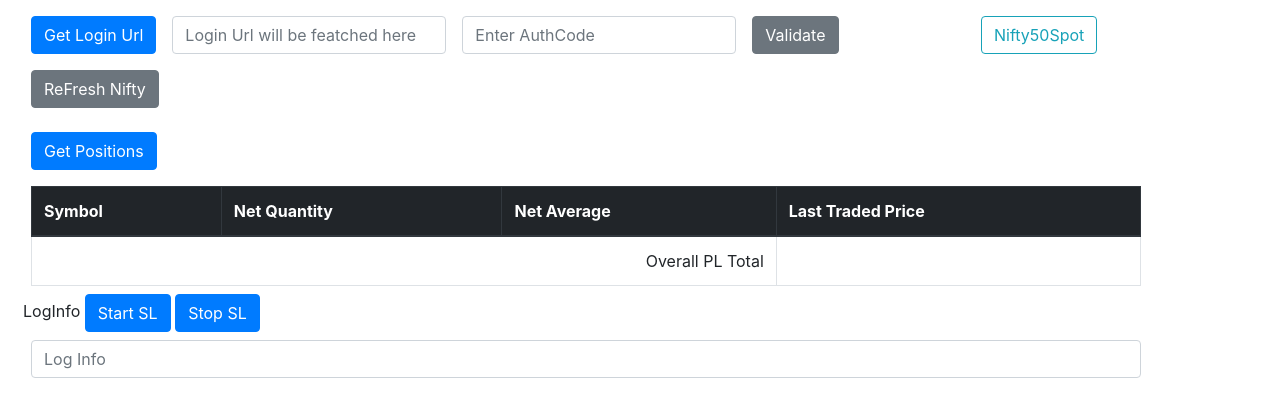
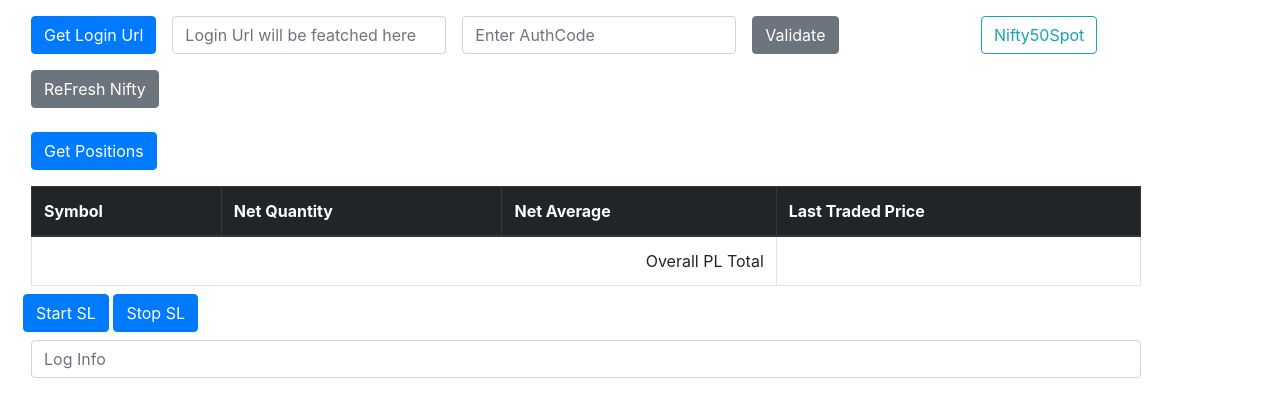
Before and after one commit to siva26s/MyWebApp, a plain HTML site: page index.html in a window 1280 px wide. Drawn offline with nearby package versions, Linux system fonts and the light colour scheme.

Commit message:
Update index.html

```diff
--- a/index.html
+++ b/index.html
@@ -11,8 +11,8 @@
 
     <script>
        function updateLog(info) {
-            document.getElementById("loginfo").innerText = info;
-        }
+            document.getElementById("loginfo").value = info;
+         }
         function getKey(key) {
             return localStorage.getItem(key);
         }
@@ -178,13 +178,12 @@ async function getPositions() {
 
 
    <div class="container m-2">
-      <label id="LogInfo" value="">LogInfo</label>
-   <button class="btn btn-primary" onclick=startStoplossTracking()>Start SL</button>
-   <button class="btn btn-primary" onclick=stopStoplossTracking()>Stop SL</button>
+      <button class="btn btn-primary" onclick=startStoplossTracking()>Start SL</button>
+      <button class="btn btn-primary" onclick=stopStoplossTracking()>Stop SL</button>
    </div>
 
    <div class="container m-2">
-      <input type="text" class="form-control m-2" id="loginfo" value="" placeholder="Log Info">
+      <input id="loginfo" type="text" class="form-control m-2" value="" placeholder="Log Info">
    </div>
 
 
```
